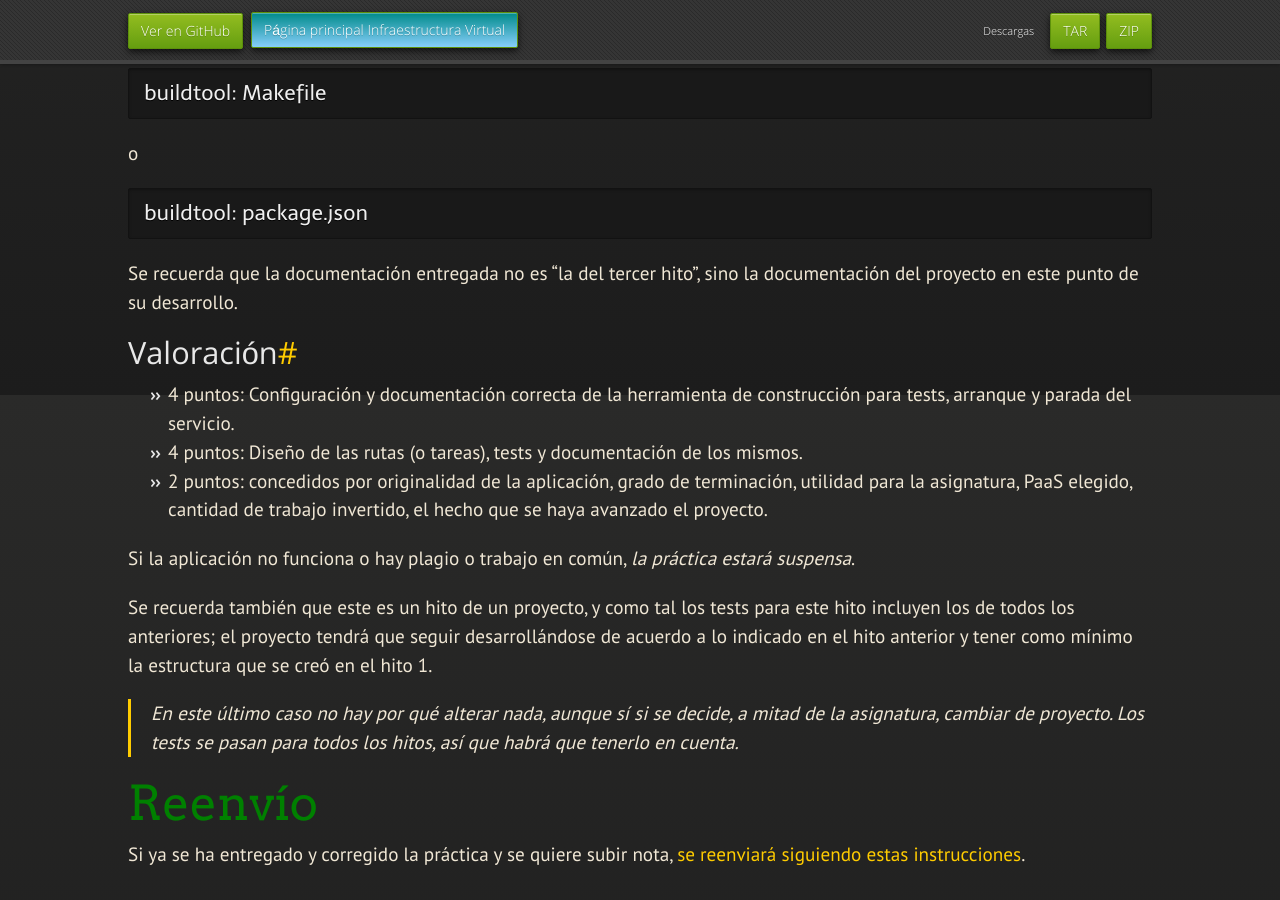
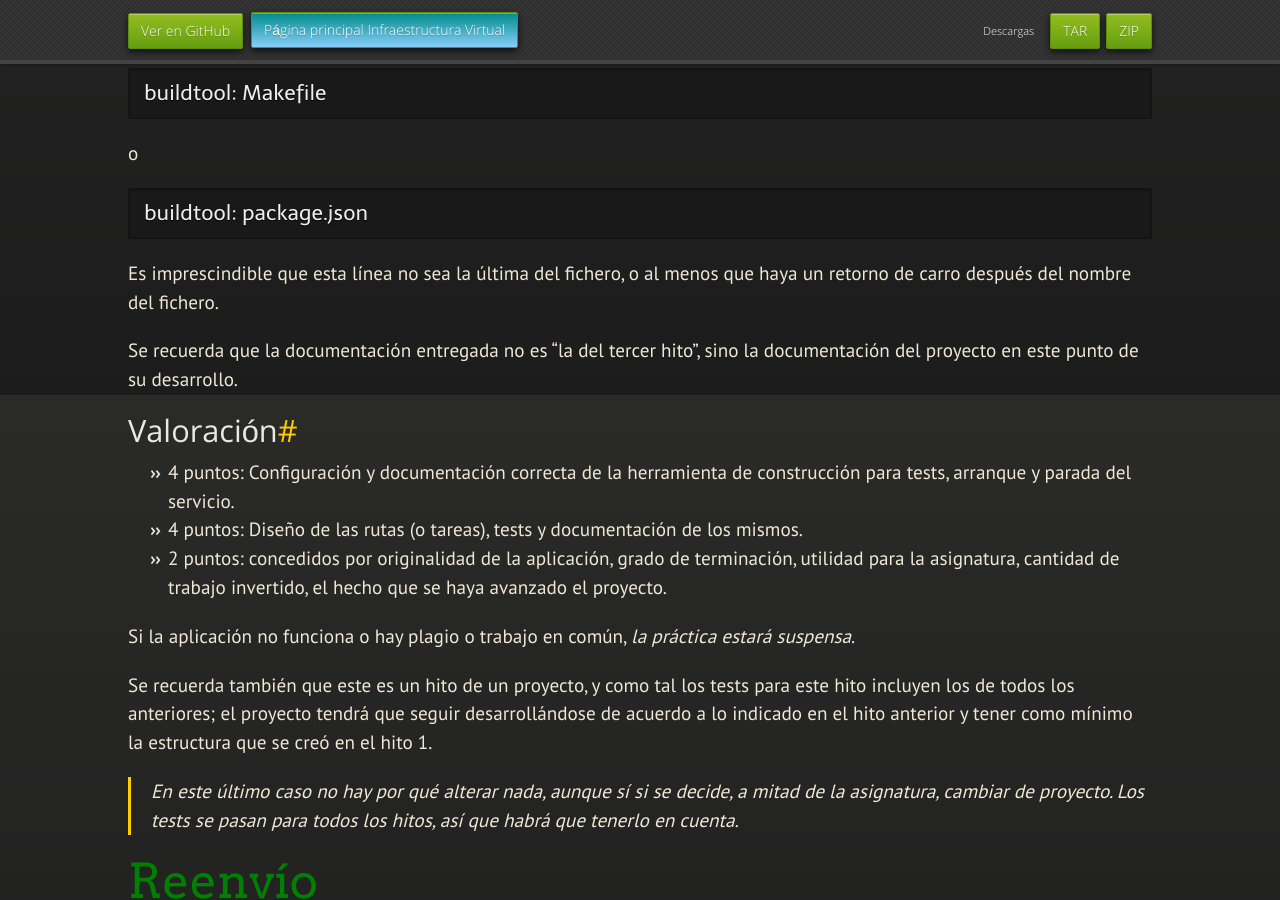
Before and after one commit to JJ/IV, a Jekyll site: the page built from documentos/proyecto/3.Microservicios.md, in a window 1280 px wide and 900 px high, scrolled down 1405 px. Built offline with Jekyll 4.4.1, drawn with Linux system fonts in a browser that asks for light colours; nearby versions of some CDN libraries; some web fonts are replaced; our own code applies the rules of GitHub Pages for plain Markdown files.

Commit message:
Sync documentos/proyecto/3.Microservicios.md de master a gh-pages

```diff
--- a/documentos/proyecto/3.Microservicios.md
+++ b/documentos/proyecto/3.Microservicios.md
@@ -84,6 +84,9 @@ o
 
     buildtool: package.json
 
+Es imprescindible que esta línea no sea la última del fichero, o al
+menos que haya un retorno de carro después del nombre del fichero.
+
 Se recuerda que la documentación entregada no es "la del tercer hito",
 sino la documentación del proyecto en este punto de su desarrollo.
 
@@ -95,7 +98,7 @@ Valoración
   de construcción para tests, arranque y parada del servicio.
 * 4 puntos: Diseño de las rutas (o tareas), tests y documentación de los mismos.
 * 2 puntos: concedidos por originalidad de la aplicación, grado de
-  terminación, utilidad para la asignatura, PaaS elegido, cantidad de
+  terminación, utilidad para la asignatura, cantidad de
   trabajo invertido, el hecho que se haya avanzado el proyecto.
 
  Si la aplicación no funciona o hay plagio o trabajo en común, *la
```
